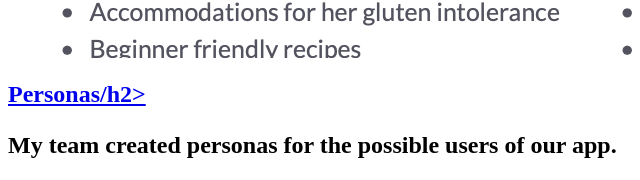
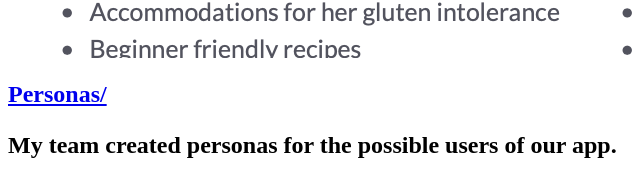
Before and after one commit to karcinab/karcinab.github.io, a plain HTML site: page index.html in a window 1280 px wide. Shown: the part 3705-3885 px from the top of the page, 0-640 px from the left. Drawn offline with Linux system fonts and the light colour scheme.

Commit message:
Add files via upload

```diff
--- a/index.html
+++ b/index.html
@@ -29,7 +29,7 @@
         <section class="assignment">
             <a href="files/FinalTeamPersona.pdf"><img src="images/persona-screenshot.png"></a>
             <section class= "ass-details">
-                <a href="files/FinalTeamPersona.pdf"><h2>Personas/h2></a>
+                <a href="files/FinalTeamPersona.pdf"><h2>Personas/<h2></a>
                 <p>
                     My team created personas for the possible users of our app.
                 </p>
```
